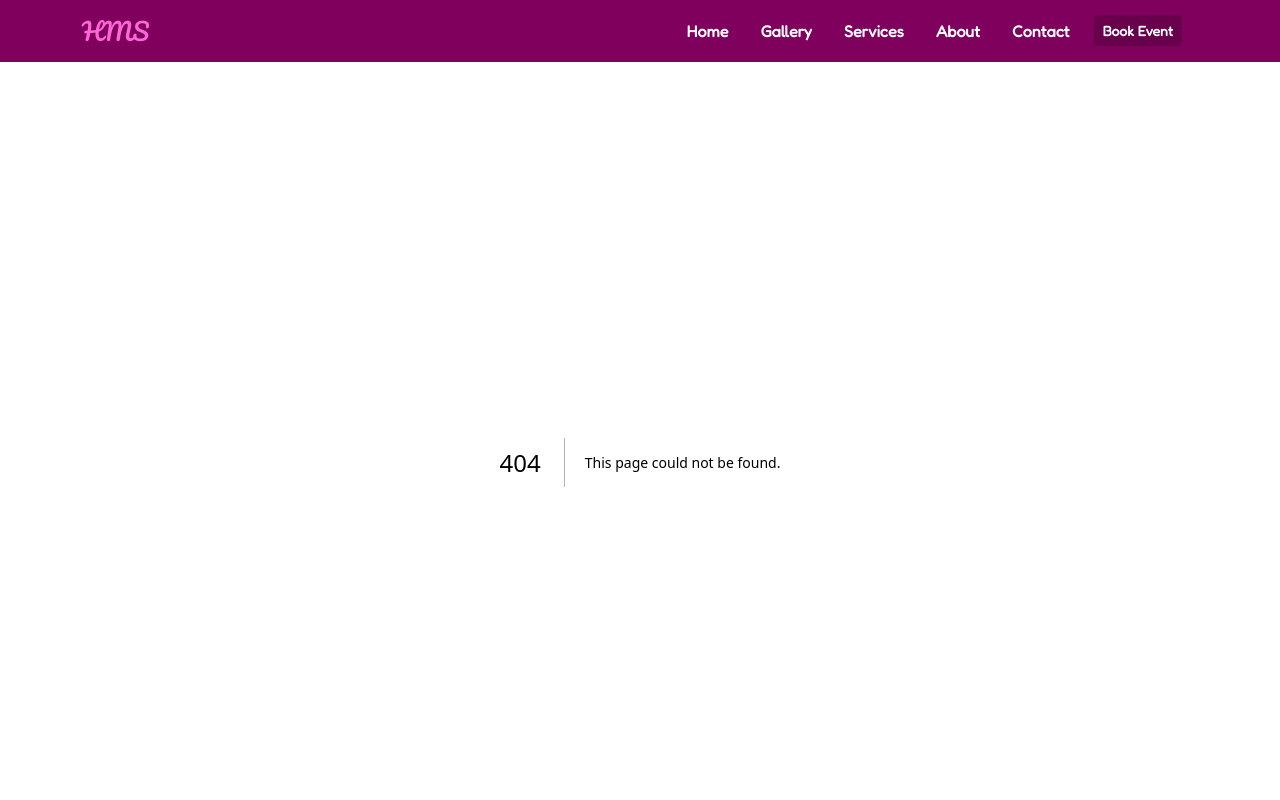
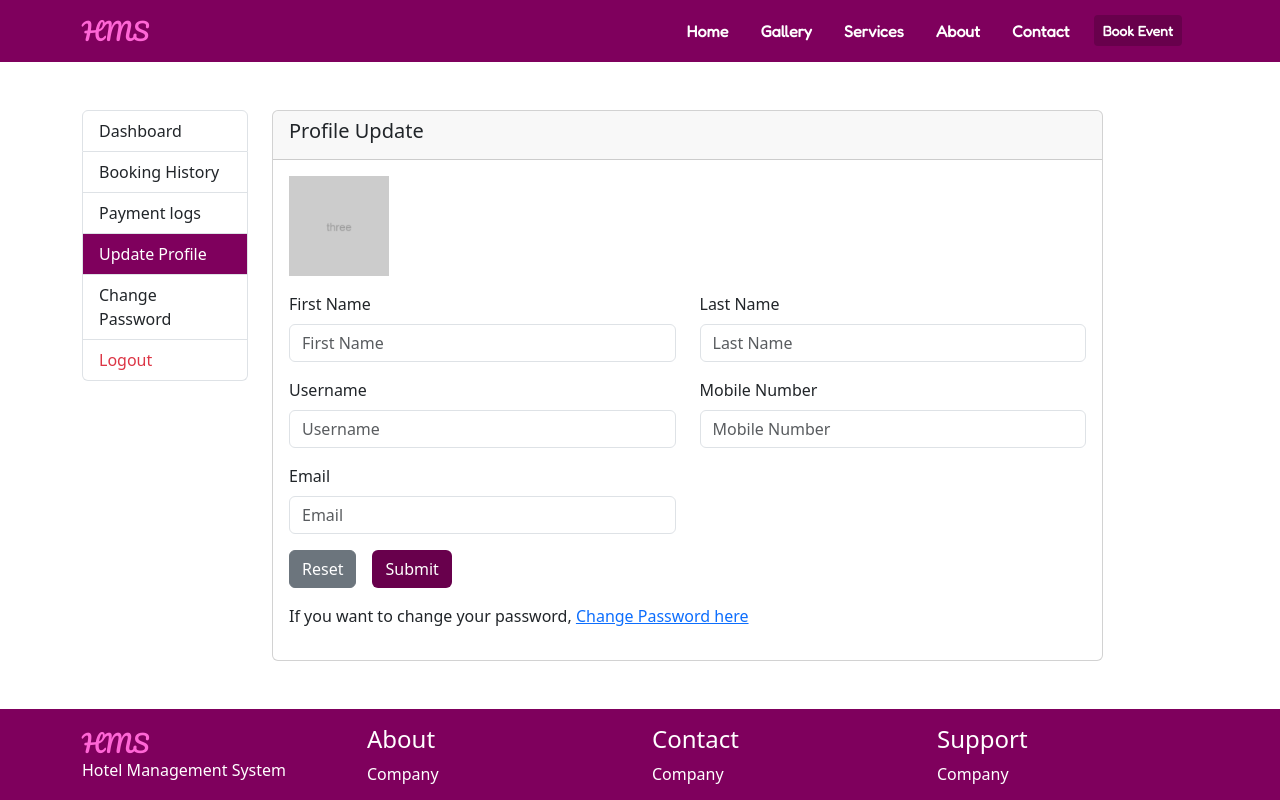
Before and after one commit to gopalsrinivas/hotel_management_system, a Next.js app in the folder frontend/: page /user/update_profile in a window 1280 px wide. Before the commit this address had no page. Shown: the top 800 px of the page. Built offline with nearby package versions, Linux system fonts and the light colour scheme.

Commit message:
User update profile, Change password implemented

```diff
--- a/frontend/src/app/user/DashboardSideMenu.js
+++ b/frontend/src/app/user/DashboardSideMenu.js
@@ -11,6 +11,7 @@ export default function DashboardSideMenu() {
             <Link className={`list-group-item ${pathname === '/user/booking_history' ? 'hms-bg-normal' : ''}`} href="/user/booking_history">Booking History</Link>
             <Link className={`list-group-item ${pathname === '/user/payment_logs' ? 'hms-bg-normal' : ''}`} href="/user/payment_logs">Payment logs</Link>
             <Link className={`list-group-item ${pathname === '/user/update_profile' ? 'hms-bg-normal' : ''}`} href="/user/update_profile">Update Profile</Link>
+            <Link className={`list-group-item ${pathname === '/user/change_password' ? 'hms-bg-normal' : ''}`} href="/user/change_password">Change Password</Link>
             <Link className="list-group-item text-danger" href="#">Logout</Link>
         </div>
     );
--- /dev/null
+++ b/frontend/src/app/user/update_profile/page.js
@@ -0,0 +1,58 @@
+import Link from "next/link";
+import DashboardSideMenu from "@/app/user/DashboardSideMenu";
+
+export default function page() {
+    return (
+        <>
+            <section className="container my-5">
+                <div className="row">
+                    <div className="col-md-2 col-12">
+                        <DashboardSideMenu />
+                    </div>
+
+                    <div className="col-md-9 col-12">
+                        <div className="card">
+                            <div className="card-header">
+                                <h5>Profile Update</h5>
+                            </div>
+                            <div className="card-body">
+                                <div className="row">
+                                    <div className="col-md-12 col-12 mb-3">
+                                        <img src="/thumbs/1.png" className="img-fluid" alt="" width={100} />
+                                    </div>
+                                    <div className="col-md-6 col-12 mb-3">
+                                        <label htmlFor="inputfirstname" className="form-label">First Name</label>
+                                        <input type="text" className="form-control" placeholder="First Name" />
+                                    </div>
+                                    <div className="col-md-6 col-12 mb-3">
+                                        <label htmlFor="inputLastname" className="form-label">Last Name</label>
+                                        <input type="text" className="form-control" placeholder="Last Name" />
+                                    </div>
+                                    <div className="col-md-6 col-12 mb-3">
+                                        <label htmlFor="inputUserName" className="form-label">Username</label>
+                                        <input type="text" className="form-control" placeholder="Username" />
+                                    </div>
+                                    <div className="col-md-6 col-12 mb-3">
+                                        <label htmlFor="inputUserName" className="form-label">Mobile Number</label>
+                                        <input type="number" className="form-control" placeholder="Mobile Number" />
+                                    </div>
+                                    <div className="col-md-6 col-12 mb-3">
+                                        <label htmlFor="inputUserName" className="form-label">Email</label>
+                                        <input type="email" className="form-control" placeholder="Email" />
+                                    </div>
+                                    <div className="row">
+                                        <div className="col-md-6 col-12 mb-3">
+                                            <button className="btn btn-secondary">Reset</button>
+                                            <button className="btn hms-bg-dark ms-3">Submit</button>
+                                        </div>
+                                    </div>
+                                    <p>If you want to change your password, <Link href="/user/change_password">Change Password here</Link></p>
+                                </div>
+                            </div>
+                        </div>
+                    </div>
+                </div>
+            </section>
+        </>
+    );
+}
```
Also changed, not shown: frontend/src/app/user/change_password/page.js (added, +44 -0 lines), 1 other file (tests, documents, lock files or other folders).
